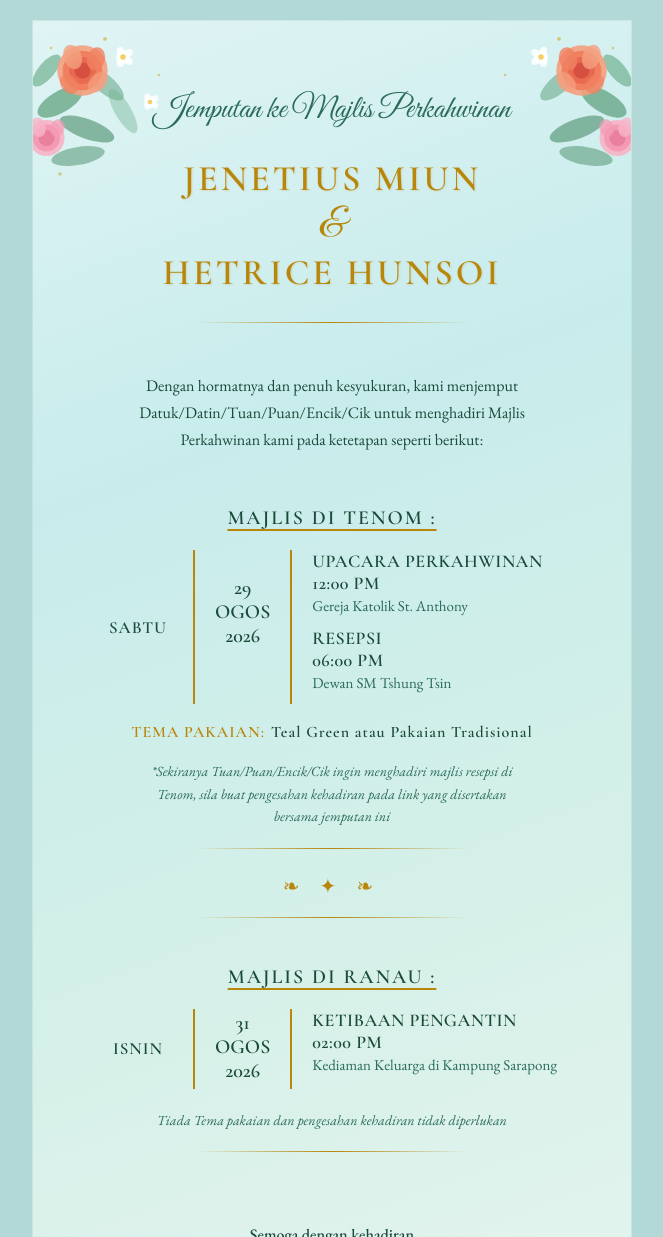
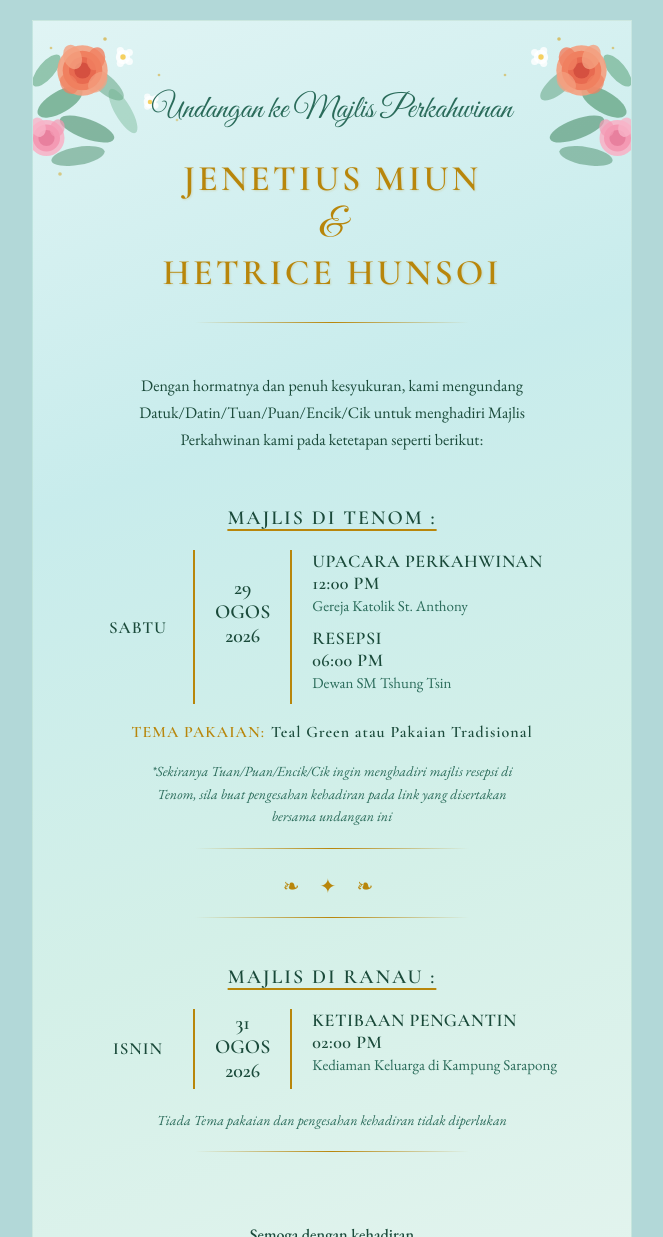
Before and after one commit to team6reporting-ops/wedding-invitation, a plain HTML site: page index.html in a window 1280 px wide. Shown: the top 1237 px of the page, without its empty margins (308-971 px from the left). Drawn offline with nearby package versions, Linux system fonts and the light colour scheme.

Commit message:
Update index.html

```diff
--- a/index.html
+++ b/index.html
@@ -2,7 +2,7 @@
 <html lang="ms"><head>
 <meta charset="UTF-8">
 <meta name="viewport" content="width=device-width, initial-scale=1.0">
-<title>Jemputan Perkahwinan - Jenetius &amp; Hetrice</title>
+<title>Undangan Perkahwinan - Jenetius &amp; Hetrice</title>
 <link href="https://fonts.googleapis.com/css2?family=Cormorant+Garamond:ital,wght@0,400;0,600;1,400;1,600&amp;family=EB+Garamond:ital,wght@0,400;0,500;1,400&amp;family=Great+Vibes&amp;display=swap" rel="stylesheet">
 <style>
   * { margin: 0; padding: 0; box-sizing: border-box; }
@@ -435,7 +435,7 @@
   <div class="content" id="drag-container">
 
     <div class="draggable-section">
-      <div class="script-header">Jemputan ke Majlis Perkahwinan</div>
+      <div class="script-header">Undangan ke Majlis Perkahwinan</div>
       <div class="couple-names">
         <div class="bride-groom-name">Jenetius Miun</div>
         <span class="ampersand">&amp;</span>
@@ -446,7 +446,7 @@
 
     <div class="draggable-section">
       <p class="intro-text">
-        Dengan hormatnya dan penuh kesyukuran, kami menjemput<br>
+        Dengan hormatnya dan penuh kesyukuran, kami mengundang<br>
         Datuk/Datin/Tuan/Puan/Encik/Cik untuk menghadiri Majlis<br>
         Perkahwinan kami pada ketetapan seperti berikut:
       </p>
@@ -476,7 +476,7 @@
       <p class="note-italic">
         *Sekiranya Tuan/Puan/Encik/Cik ingin menghadiri majlis resepsi di<br>
         Tenom, sila buat pengesahan kehadiran pada link yang disertakan<br>
-        bersama jemputan ini
+        bersama undangan ini
       </p>
       <div class="divider-gold"></div>
       <div class="ornament">❧ ✦ ❧</div>
```
